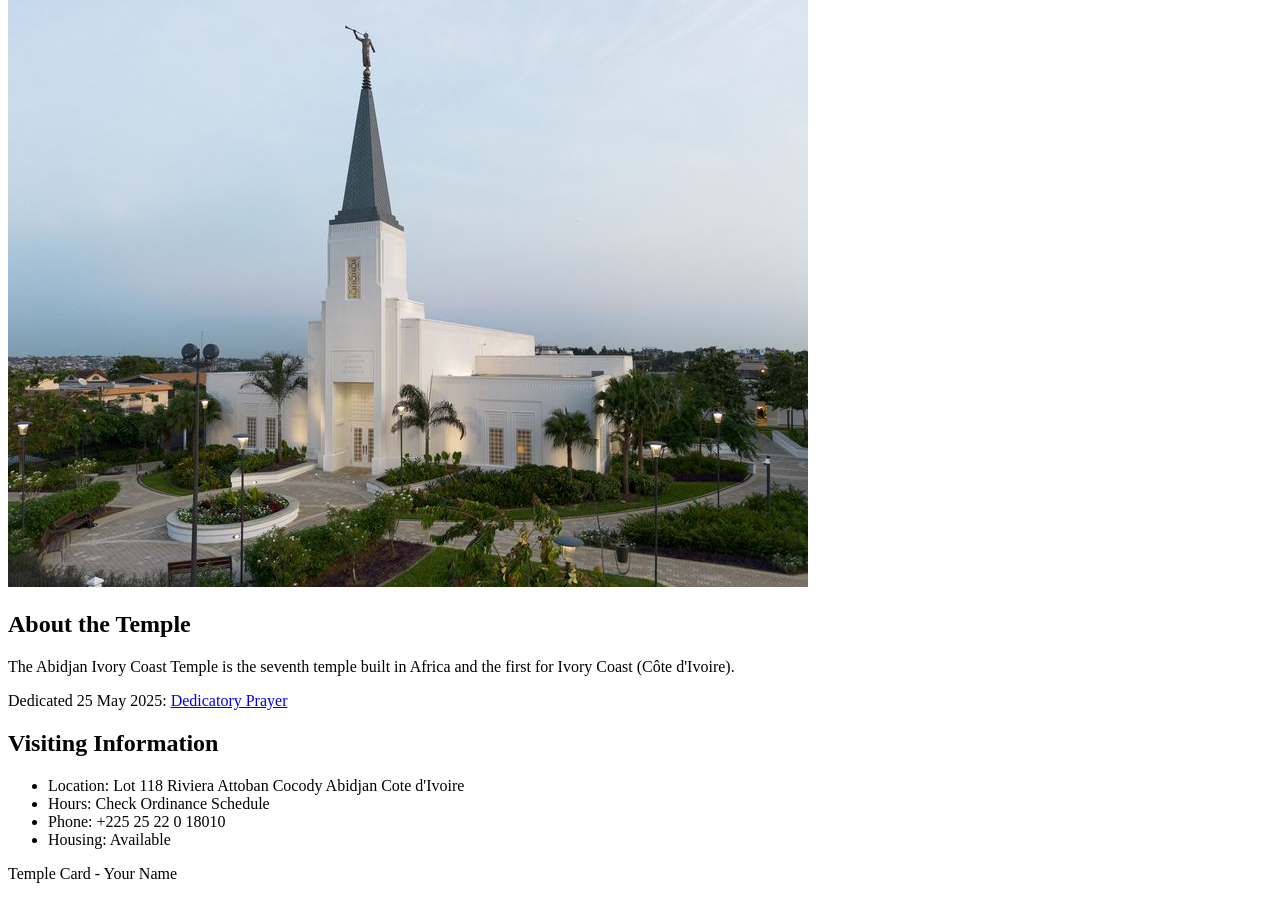
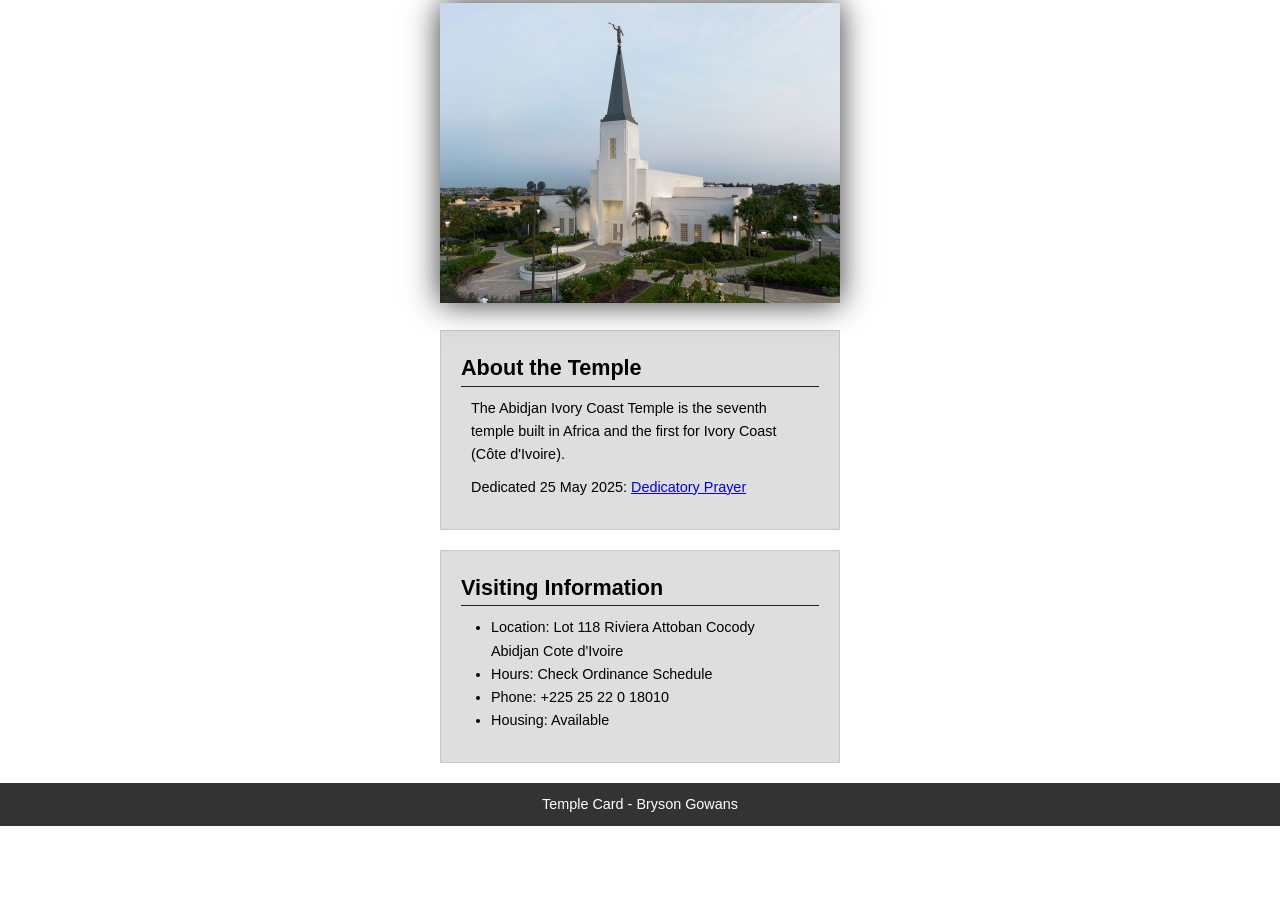
Before and after one commit to anmen12/wdd130, a plain HTML site: page week02/temple.html in a window 1280 px wide. Shown: the part 127-1026 px from the top of the page. After the commit the page ends 953 px from the top, so only its background shows below. Drawn offline with Linux system fonts and the light colour scheme.

Commit message:
week02 temple

```diff
--- /dev/null
+++ b/week02/styles/temple.css
@@ -0,0 +1,57 @@
+* {
+    margin: 0;
+    padding: 0;
+}
+
+body {
+    font-family: Arial, sans-serif;
+    line-height: 1.6;
+}
+
+header, footer {
+    background-color: #333333;
+    color: #fff;
+    padding: 10px 0;
+    text-align: center;
+    font-size: 1.5rem;
+}
+
+main {
+    width: 400px;
+    margin: 0 auto;
+}
+
+h1{
+    margin: 10px;
+    text-align: center;
+}
+
+h2 {
+    border-bottom: 1px solid #222;
+}
+
+img {
+    width: 100%;
+    height: auto;
+    box-shadow: 0 0 30px #333;
+}
+
+section {
+    margin: 20px 0;
+    border: 1px solid rgb(0 0 0 / 10%);
+    padding: 20px;
+    background-color: #dedede;
+    font-size: .9rem;
+}
+
+section p {
+    margin: 10px;
+}
+
+ul {
+    margin: 10px 30px;
+}
+
+footer {
+    font-size: .9rem;
+}
--- a/week02/temple.html
+++ b/week02/temple.html
@@ -5,6 +5,7 @@
     <meta charset="UTF-8">
     <meta name="viewport" content="width=device-width, initial-scale=1.0">
     <title>Temple Card - Abidjan Cote d'Ivoire</title>
+    <link rel="stylesheet" href="styles/temple.css">
 </head>
 
 <body>
@@ -35,7 +36,7 @@
         </section>
     </main>
     <footer>
-        <p>Temple Card - Your Name</p>
+        <p>Temple Card - Bryson Gowans</p>
     </footer>
 </body>
 
```
